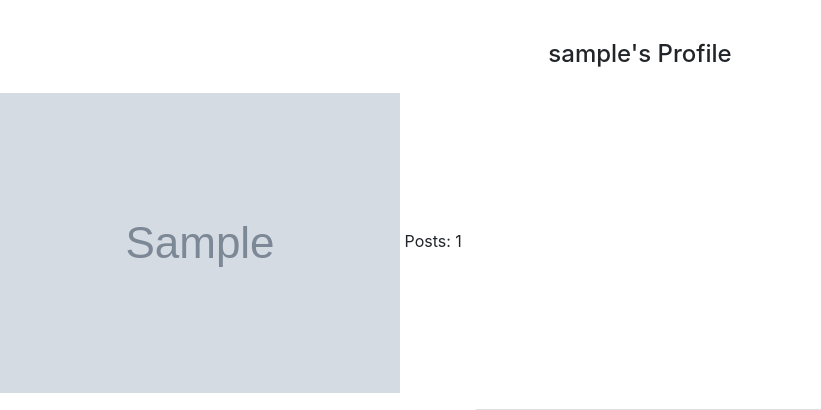
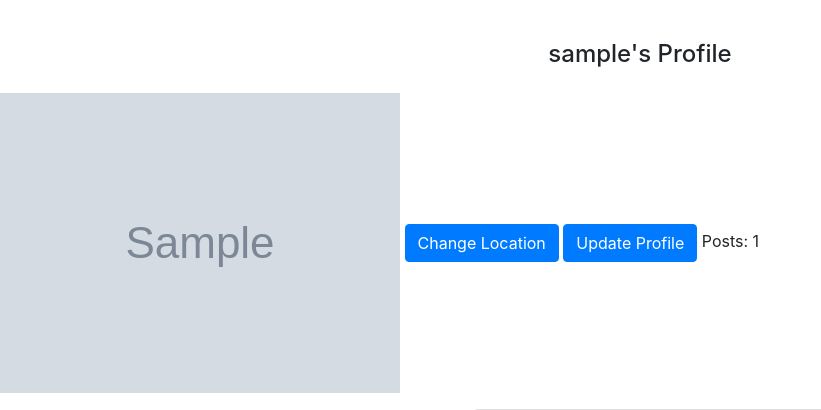
Before and after one commit to reginaldmj/capstone-neighborly, a Django app: page /profile/1/ in a window 1280 px wide. Shown: the part 219-629 px from the top of the page, without its empty margins (0-821 px from the left). Run offline with Django 3.2, Linux system fonts and the light colour scheme; a user stored in the database is signed in; tables that the repository leaves empty hold one stand-in row (values such as "Sample post"); grey boxes marked "Sample" are stand-in pictures.

Commit message:
more changes to profile page

```diff
--- a/neighborlyApp/urls.py
+++ b/neighborlyApp/urls.py
@@ -44,6 +44,7 @@ urlpatterns = [
     path('notifications/<int:id>/',
          notif_views.notification_view, name="notifications"),
     path('profile/<int:id>/', views.user_profile_view, name="profile"),
+    path('profile/<int:id>/update/', views.edit_user_view, name="edituser"),
 ]
 
 handler404 = 'neighborlyUsers.views.error_404_view'
--- a/neighborlyUsers/models.py
+++ b/neighborlyUsers/models.py
@@ -16,7 +16,7 @@ class NeighborlyUser(AbstractUser):
         null=True,
         blank=True
     )
-    profile_pic = models.ImageField(upload_to='images/', blank=True, null=True)
+    profile_pic = models.ImageField(upload_to='images/', blank=True, )
 
     def __str__(self):
         return self.username
--- a/neighborlyUsers/views.py
+++ b/neighborlyUsers/views.py
@@ -1,5 +1,5 @@
 from django.shortcuts import render
-from neighborlyUsers.forms import RegisterForm, LoginForm
+from neighborlyUsers.forms import NeighborlyUserChangeForm, RegisterForm, LoginForm
 from django.contrib.auth import login, authenticate, logout
 from django.shortcuts import render, HttpResponseRedirect, redirect
 from django.urls import reverse
@@ -33,7 +33,7 @@ class Register(View):
                 password=data['password'],
                 display_name=data['display_name'],
                 age=data['age'],
-                email=data['email']
+                email=data['email'],
             )
             return HttpResponseRedirect(reverse("login"))
 
@@ -89,3 +89,24 @@ def user_profile_view(request, id):
     total_posts = current_user.posts
     profile_pic = current_user.profile_pic
     return render(request, html, {'posts': posts, 'total_posts': total_posts, 'profile_pic': profile_pic, "current_user": current_user})
+
+
+def edit_user_view(request, id):
+    current_user = NeighborlyUser.objects.get(id=id)
+    if request.method == "POST":
+        form = NeighborlyUserChangeForm(request.POST)
+        if form.is_valid():
+            data = form.cleaned_data
+            current_user.display_name = data['display_name']
+            current_user.email = data['email']
+            current_user.age = data['age']
+            # current_user.profile_pic = data['profile_pic']
+            current_user.save()
+            return HttpResponseRedirect(reverse('profile', args=(id,)))
+    form = NeighborlyUserChangeForm(initial={
+        'display_name': current_user.display_name,
+        'email': current_user.email,
+        'age': current_user.age,
+        # 'profile_pic': current_user.profile_pic
+    })
+    return render(request, 'generic_form.html', {"form": form, "current_user": current_user})
--- a/templates/profile.html
+++ b/templates/profile.html
@@ -4,14 +4,15 @@
 {% if request.user.is_authenticated %}
 <h4>{{ current_user.username}}'s Profile</h4>
 
-{% if profile_pic %}
-<img src="{{ profile_pic.url}}" alt="">
+{% if current_user.profile_pic %}
+<img src="{{ current_user.profile_pic.url}}" alt="">
 {% else %}
 <div></div>
 {% endif %}
 
-{% if current_user.id == user %}
-<button type="button" class="btn btn-primary" onclick="location.href='/location/'">Update Location</button>
+{% if current_user == user %}
+<button type="button" class="btn btn-primary" onclick="location.href='/location/'">Change Location</button>
+<button type="button" class="btn btn-primary" onclick="location.href='/profile/{{user.id}}/update/'">Update Profile</button>
 {% endif %}
 
 Posts: {{ total_posts }}</p>
```
Also changed, not shown: comments/migrations/templates/comments.html (deleted, +0 -11 lines), neighborlyUsers/forms.py (+9 -7 lines), comments/migrations/0001_initial.py, comments/migrations/0002_auto_20211014_1857.py (deleted), location/migrations/0001_initial.py, media/images/penguin_zIz66MJ.png (added), neighborlyUsers/migrations/0001_initial.py, notifications/migrations/0001_initial.py, posts/migrations/0001_initial.py.
